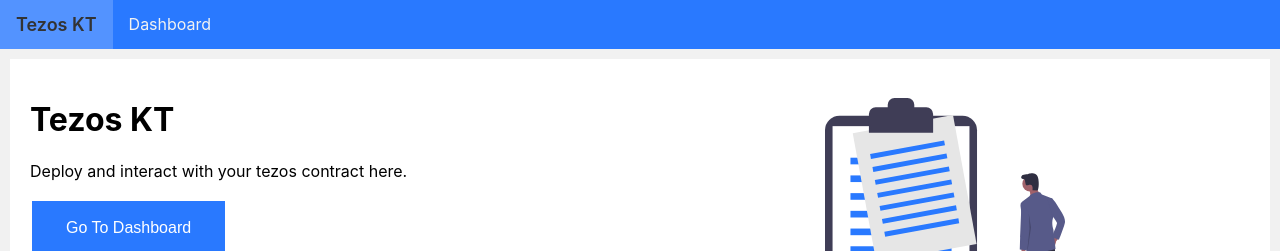
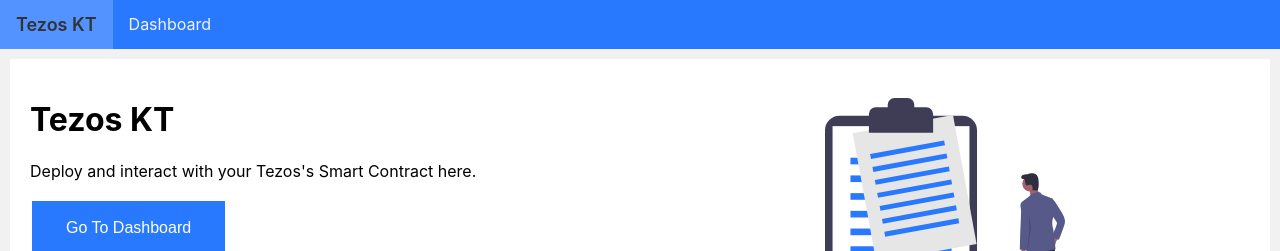
Before and after one commit to luazhizhan/tezos-kt, a React (Create React App) app: page / in a window 1280 px wide. Shown: the top 251 px of the page. Built offline with nearby package versions, Linux system fonts and the light colour scheme.

Commit message:
UI editing and updateREADME

```diff
--- a/src/pages/dashboard/SmartContractOp.tsx
+++ b/src/pages/dashboard/SmartContractOp.tsx
@@ -177,7 +177,7 @@ function SmartContractOp(props: {
       {/* Micheline Code / Parameters */}
       <div className="card-div" hidden={false}>
         <label>Micheline Code / Parameters*: </label>
-        <p style={{ fontSize: '12px' }}>*For integer value, please set it as string</p>
+        <br />
         <textarea
           cols={100}
           value={michelineCode}
--- a/src/pages/home/Home.tsx
+++ b/src/pages/home/Home.tsx
@@ -13,7 +13,7 @@ function Home() {
       <div className="card flex-card">
         <span className="text-span">
           <h1>Tezos KT</h1>
-          <p>Deploy and interact with your tezos contract here.</p>
+          <p>Deploy and interact with your Tezos&apos;s Smart Contract here.</p>
           <Link to="/dashboard">
             <button type="button" className="button btn-primary">
               Go To Dashboard
```
Also changed, not shown: 1 other file (tests, documents, lock files or other folders).
